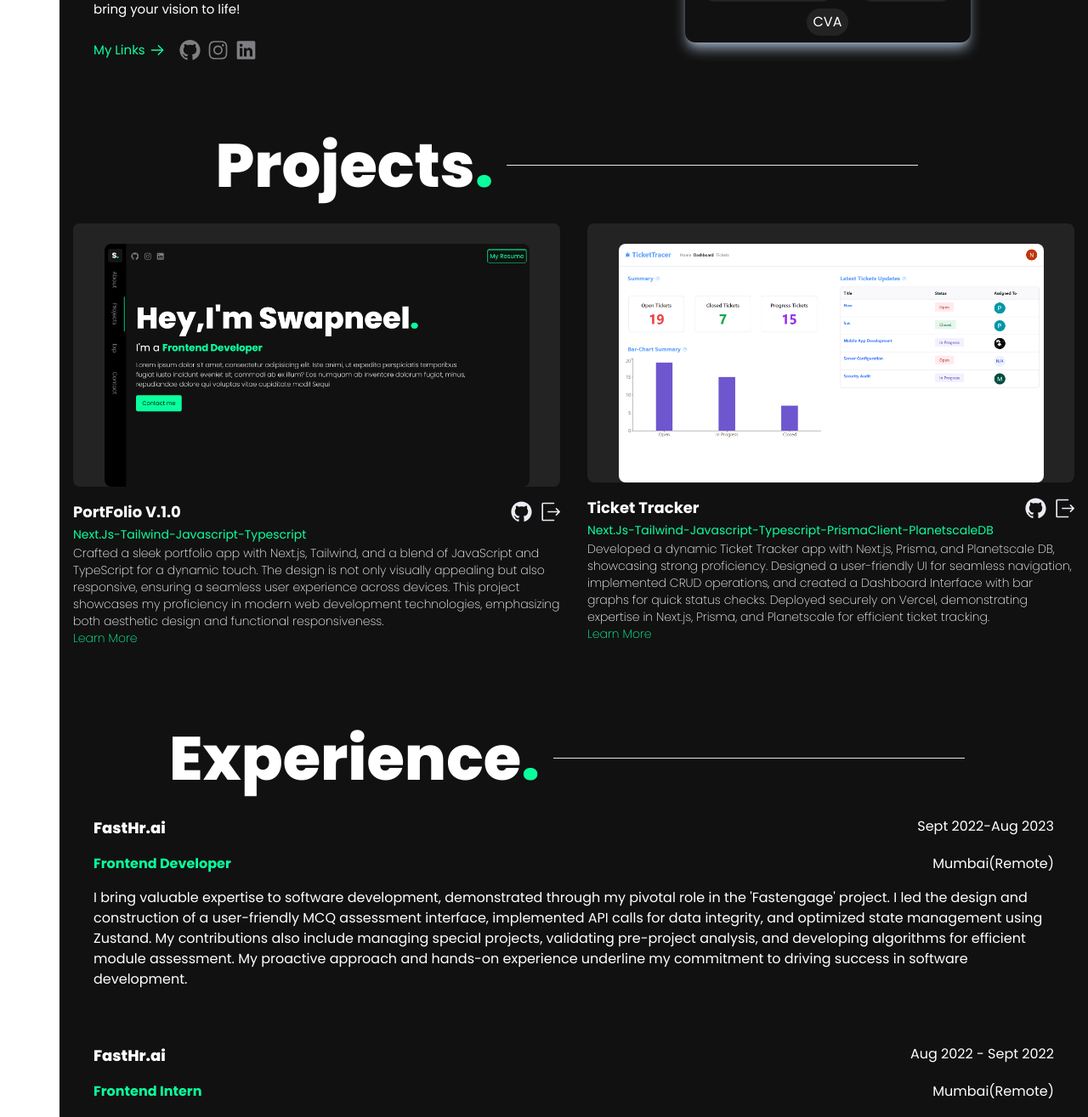
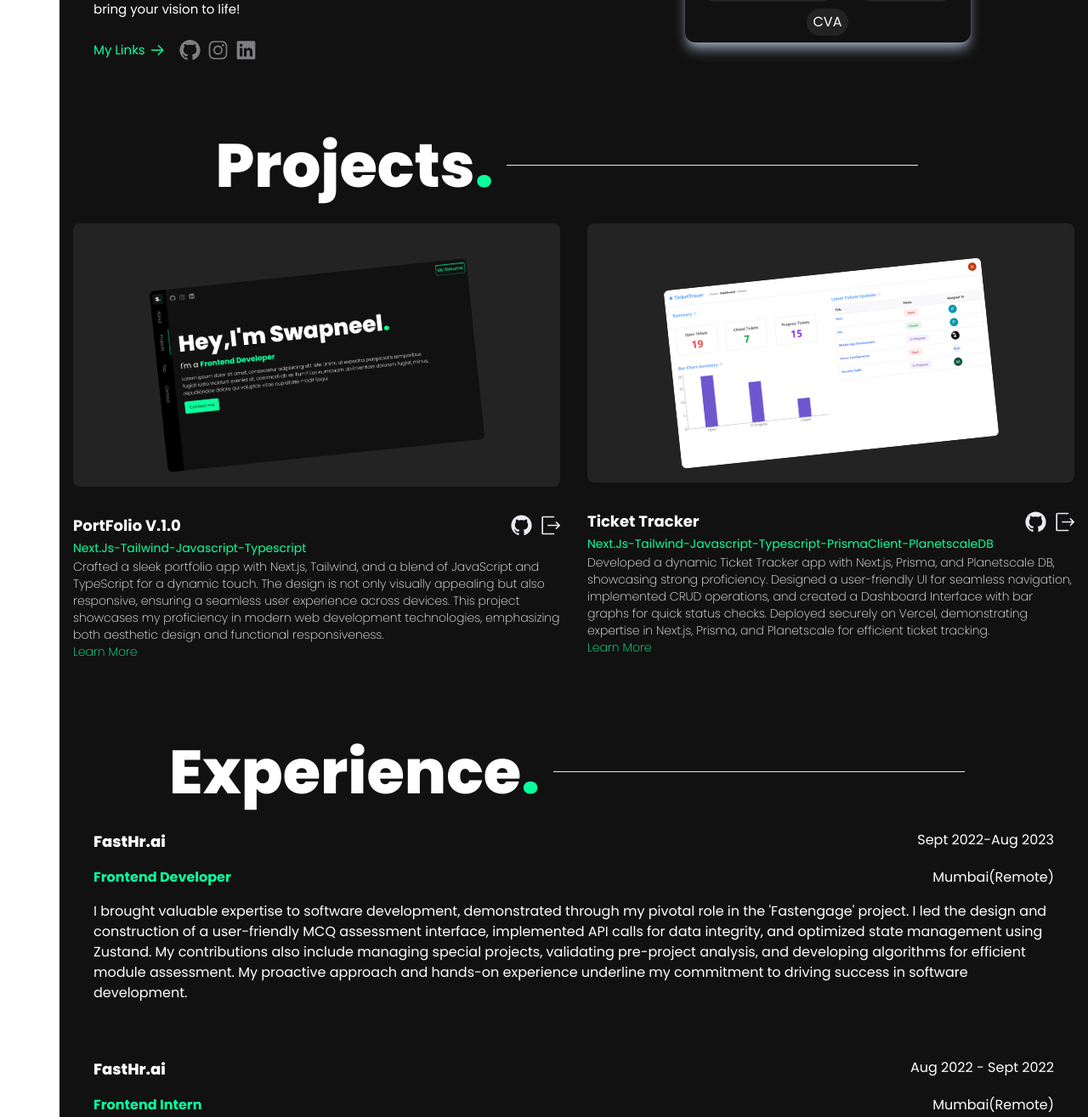
Before and after one commit to swapneel1026/portfolio-v.1.0, a Next.js app: page / in a window 1280 px wide. Shown: the part 1417-2732 px from the top of the page at 85% size. Built offline with nearby package versions, Linux system fonts and the light colour scheme.

Commit message:
fix:transitions

```diff
--- a/src/app/components/ExperienceSection.tsx
+++ b/src/app/components/ExperienceSection.tsx
@@ -8,7 +8,7 @@ const ExperienceSection = () => {
       compPosition: "Frontend Developer",
       workCity: "Mumbai(Remote)",
       aboutComp:
-        "I bring valuable expertise to software development, demonstrated through my pivotal role in the 'Fastengage' project. I led the design and construction of a user-friendly MCQ assessment interface, implemented API calls for data integrity, and optimized state management using Zustand. My contributions also include managing special projects, validating pre-project analysis, and developing algorithms for efficient module assessment. My proactive approach and hands-on experience underline my commitment to driving success in software development.",
+        "I brought valuable expertise to software development, demonstrated through my pivotal role in the 'Fastengage' project. I led the design and construction of a user-friendly MCQ assessment interface, implemented API calls for data integrity, and optimized state management using Zustand. My contributions also include managing special projects, validating pre-project analysis, and developing algorithms for efficient module assessment. My proactive approach and hands-on experience underline my commitment to driving success in software development.",
     },
 
     {
--- a/src/app/components/ProjectCard.tsx
+++ b/src/app/components/ProjectCard.tsx
@@ -15,10 +15,10 @@ export function ProjectCard({ data }: any) {
           style={{
             objectFit: "inherit",
           }}
-          className="hover:skew-y-3 transition-transform duration-1000 hover:scale-105 rounded-lg"
+          className="hover:rotate-[0deg] rotate-[-6deg] transition-transform duration-1000 hover:scale-110 scale-75 rounded-lg"
         />
       </div>
-      <h1 className="text-white font-bold text-lg flex items-center justify-between mt-4">
+      <h1 className="text-white font-bold text-lg flex items-center justify-between mt-8">
         {data?.name}
         <span className="inline-flex gap-2 ">
           <Link
```
